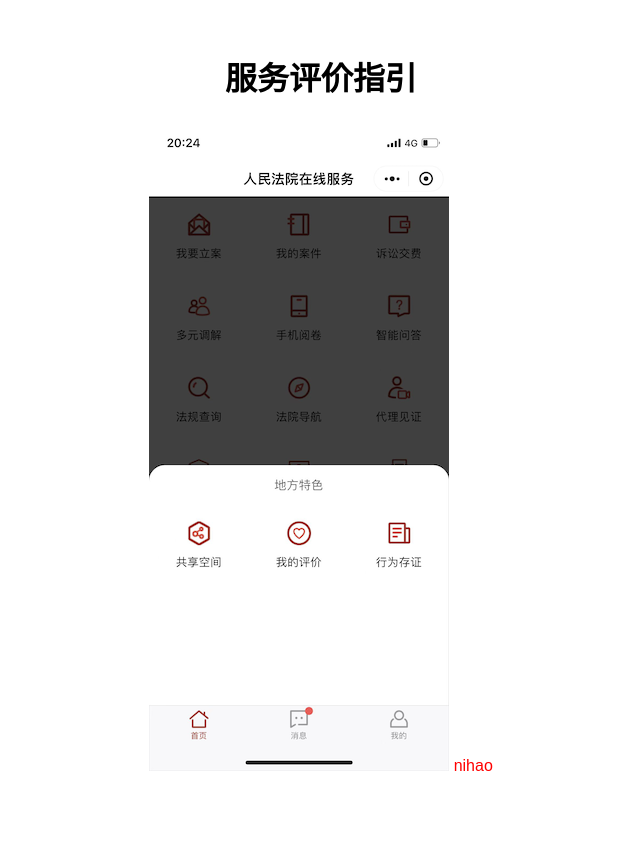
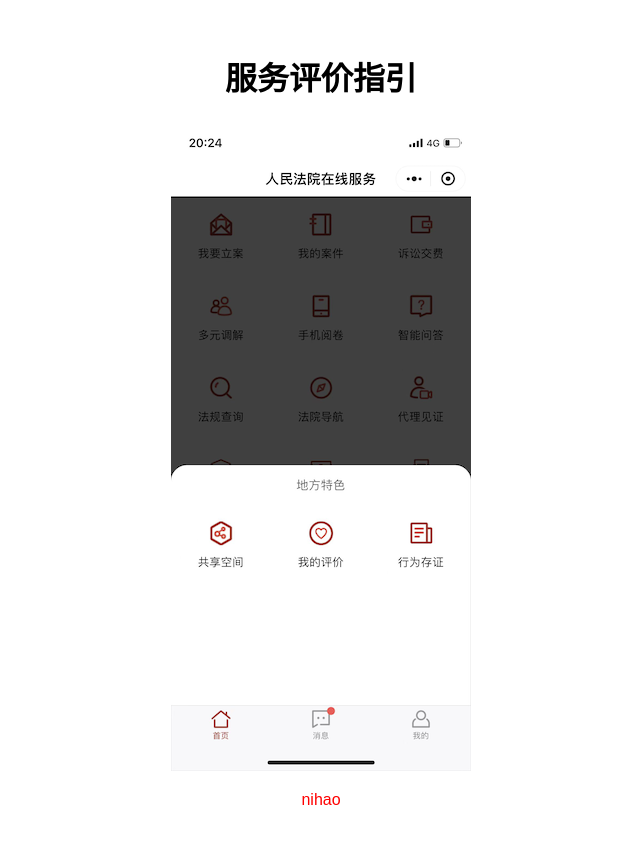
Before and after one commit to leongithub/blog, a Jekyll site: the page built from _posts/miscellany/2022-03-02-fy-service-rate..html, in a window 1280 px wide. Shown: the top 844 px of the page, without its empty margins (319-959 px from the left). Built offline with Jekyll 4.4.1, drawn with Linux system fonts in a browser that asks for light colours.

Commit message:
update fy service rate blog

```diff
--- a/_posts/miscellany/2022-03-02-fy-service-rate..html
+++ b/_posts/miscellany/2022-03-02-fy-service-rate..html
@@ -5,5 +5,5 @@
 description: 服务评价
 ---
 <h1>服务评价指引</h1>
-<img src="/blog/images/pingjia1.png" alt="pingjia1.png"/>
+<p><img src="/blog/images/pingjia1.png" alt="pingjia1.png"/></p>
 <text class="tttt">nihao</text>
```
